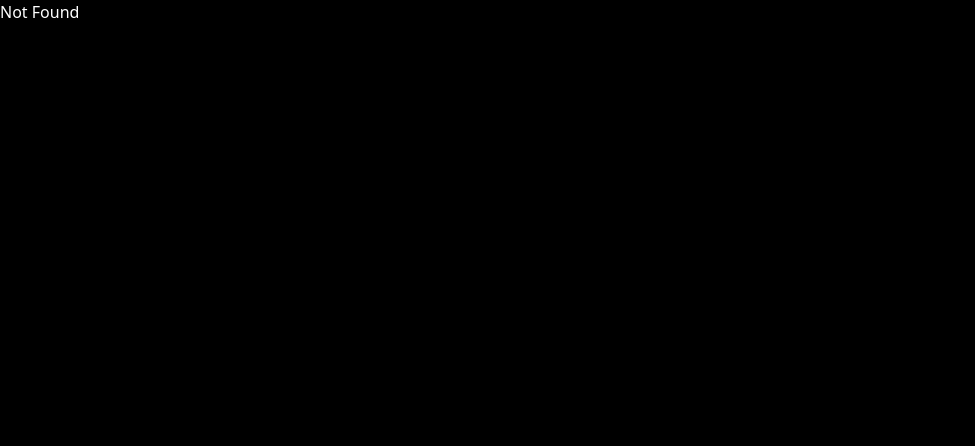
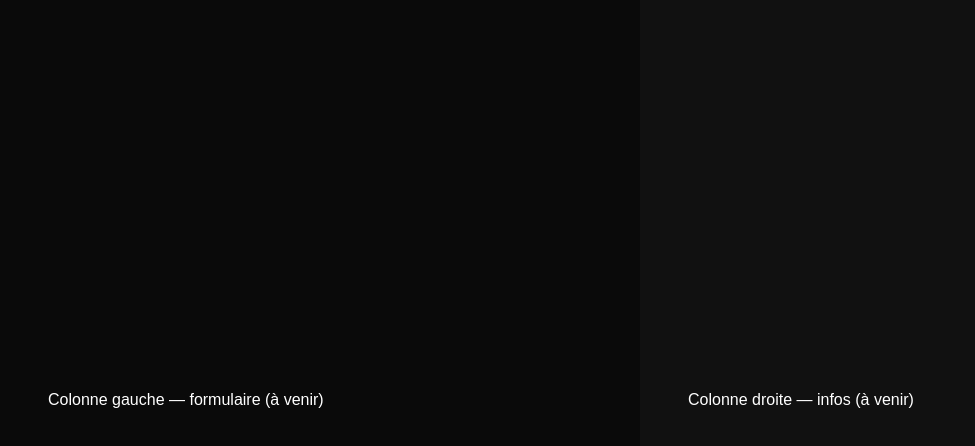
Before and after one commit to loaiattar/cine-connect, a React app in the folder apps/frontend/: page /RegisterPage in a window 1280 px wide. Before the commit this address had no page. Shown: the top 446 px of the page, without its empty margins (0-975 px from the left). Built offline with nearby package versions, Linux system fonts and the light colour scheme; the HTML template or start-up script is replaced by a standard one.

Commit message:
feat: layout 2 colonnes RegisterPage

```diff
--- a/apps/frontend/src/routeTree.gen.ts
+++ b/apps/frontend/src/routeTree.gen.ts
@@ -10,11 +10,23 @@
 
 import { Route as rootRouteImport } from './routes/__root'
 import { Route as AnciennePageRouteImport } from './routes/ancienne-page'
+import { Route as RegisterPageRouteImport } from './routes/RegisterPage'
+import { Route as LoginPageRouteImport } from './routes/LoginPage'
 import { Route as IndexRouteImport } from './routes/index'
 
 const AnciennePageRoute = AnciennePageRouteImport.update({
   id: '/ancienne-page',
   path: '/ancienne-page',
+  getParentRoute: () => rootRouteImport,
+} as any)
+const RegisterPageRoute = RegisterPageRouteImport.update({
+  id: '/RegisterPage',
+  path: '/RegisterPage',
+  getParentRoute: () => rootRouteImport,
+} as any)
+const LoginPageRoute = LoginPageRouteImport.update({
+  id: '/LoginPage',
+  path: '/LoginPage',
   getParentRoute: () => rootRouteImport,
 } as any)
 const IndexRoute = IndexRouteImport.update({
@@ -25,27 +37,35 @@ const IndexRoute = IndexRouteImport.update({
 
 export interface FileRoutesByFullPath {
   '/': typeof IndexRoute
+  '/LoginPage': typeof LoginPageRoute
+  '/RegisterPage': typeof RegisterPageRoute
   '/ancienne-page': typeof AnciennePageRoute
 }
 export interface FileRoutesByTo {
   '/': typeof IndexRoute
+  '/LoginPage': typeof LoginPageRoute
+  '/RegisterPage': typeof RegisterPageRoute
   '/ancienne-page': typeof AnciennePageRoute
 }
 export interface FileRoutesById {
   __root__: typeof rootRouteImport
   '/': typeof IndexRoute
+  '/LoginPage': typeof LoginPageRoute
+  '/RegisterPage': typeof RegisterPageRoute
   '/ancienne-page': typeof AnciennePageRoute
 }
 export interface FileRouteTypes {
   fileRoutesByFullPath: FileRoutesByFullPath
-  fullPaths: '/' | '/ancienne-page'
+  fullPaths: '/' | '/LoginPage' | '/RegisterPage' | '/ancienne-page'
   fileRoutesByTo: FileRoutesByTo
-  to: '/' | '/ancienne-page'
-  id: '__root__' | '/' | '/ancienne-page'
+  to: '/' | '/LoginPage' | '/RegisterPage' | '/ancienne-page'
+  id: '__root__' | '/' | '/LoginPage' | '/RegisterPage' | '/ancienne-page'
   fileRoutesById: FileRoutesById
 }
 export interface RootRouteChildren {
   IndexRoute: typeof IndexRoute
+  LoginPageRoute: typeof LoginPageRoute
+  RegisterPageRoute: typeof RegisterPageRoute
   AnciennePageRoute: typeof AnciennePageRoute
 }
 
@@ -56,6 +76,20 @@ declare module '@tanstack/react-router' {
       path: '/ancienne-page'
       fullPath: '/ancienne-page'
       preLoaderRoute: typeof AnciennePageRouteImport
+      parentRoute: typeof rootRouteImport
+    }
+    '/RegisterPage': {
+      id: '/RegisterPage'
+      path: '/RegisterPage'
+      fullPath: '/RegisterPage'
+      preLoaderRoute: typeof RegisterPageRouteImport
+      parentRoute: typeof rootRouteImport
+    }
+    '/LoginPage': {
+      id: '/LoginPage'
+      path: '/LoginPage'
+      fullPath: '/LoginPage'
+      preLoaderRoute: typeof LoginPageRouteImport
       parentRoute: typeof rootRouteImport
     }
     '/': {
@@ -70,6 +104,8 @@ declare module '@tanstack/react-router' {
 
 const rootRouteChildren: RootRouteChildren = {
   IndexRoute: IndexRoute,
+  LoginPageRoute: LoginPageRoute,
+  RegisterPageRoute: RegisterPageRoute,
   AnciennePageRoute: AnciennePageRoute,
 }
 export const routeTree = rootRouteImport
--- /dev/null
+++ b/apps/frontend/src/routes/LoginPage.tsx
@@ -0,0 +1,9 @@
+import { createFileRoute } from '@tanstack/react-router'
+
+export const Route = createFileRoute('/LoginPage')({
+  component: RouteComponent,
+})
+
+function RouteComponent() {
+  return <div>Hello "/LoginPage"!</div>
+}
--- /dev/null
+++ b/apps/frontend/src/routes/RegisterPage.module.css
@@ -0,0 +1,36 @@
+/* =============================================
+   RegisterPage.module.css
+   Styles pour la page d'inscription de CinéConnect
+   ============================================= */
+
+/* --- Page principale ---
+   Deux colonnes côte à côte, pleine hauteur d'écran */
+.page {
+  display: flex;
+  height: 100vh;
+  background-color: #0a0a0a;
+  font-family: sans-serif;
+}
+
+/* --- Colonne gauche (formulaire) ---
+   Prend la moitié de la largeur, contenu centré verticalement */
+.leftColumn {
+  flex: 1;
+  display: flex;
+  flex-direction: column;
+  justify-content: center;
+  padding: 2.5rem 3rem;
+  overflow-y: auto;
+}
+
+/* --- Colonne droite (panneau info) ---
+   Fond légèrement plus clair, contenu centré */
+.rightColumn {
+  flex: 1;
+  background-color: #111111;
+  display: flex;
+  flex-direction: column;
+  justify-content: center;
+  padding: 2.5rem 3rem;
+  overflow-y: auto;
+}
--- /dev/null
+++ b/apps/frontend/src/routes/RegisterPage.tsx
@@ -0,0 +1,28 @@
+// Page d'inscription de CinéConnect
+// Étape 1 : Structure de base + layout 2 colonnes
+
+import { createFileRoute } from '@tanstack/react-router'
+import styles from './RegisterPage.module.css'
+
+export const Route = createFileRoute('/RegisterPage')({
+  component: RouteComponent,
+})
+
+function RouteComponent() {
+  return (
+    // Conteneur principal : 2 colonnes côte à côte
+    <div className={styles.page}>
+
+      {/* ---- Colonne gauche : formulaire ---- */}
+      <div className={styles.leftColumn}>
+        <p style={{ color: '#fff' }}>Colonne gauche — formulaire (à venir)</p>
+      </div>
+
+      {/* ---- Colonne droite : panneau info ---- */}
+      <div className={styles.rightColumn}>
+        <p style={{ color: '#fff' }}>Colonne droite — infos (à venir)</p>
+      </div>
+
+    </div>
+  )
+}
```
